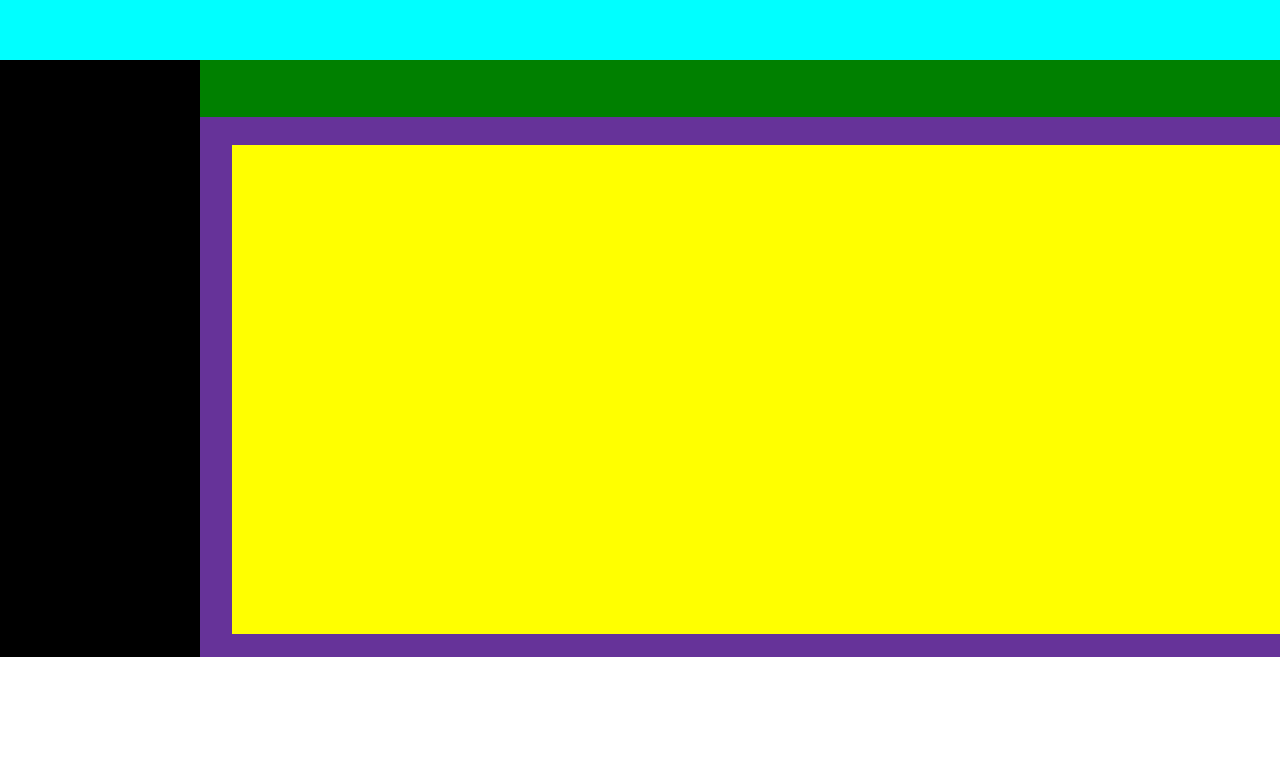
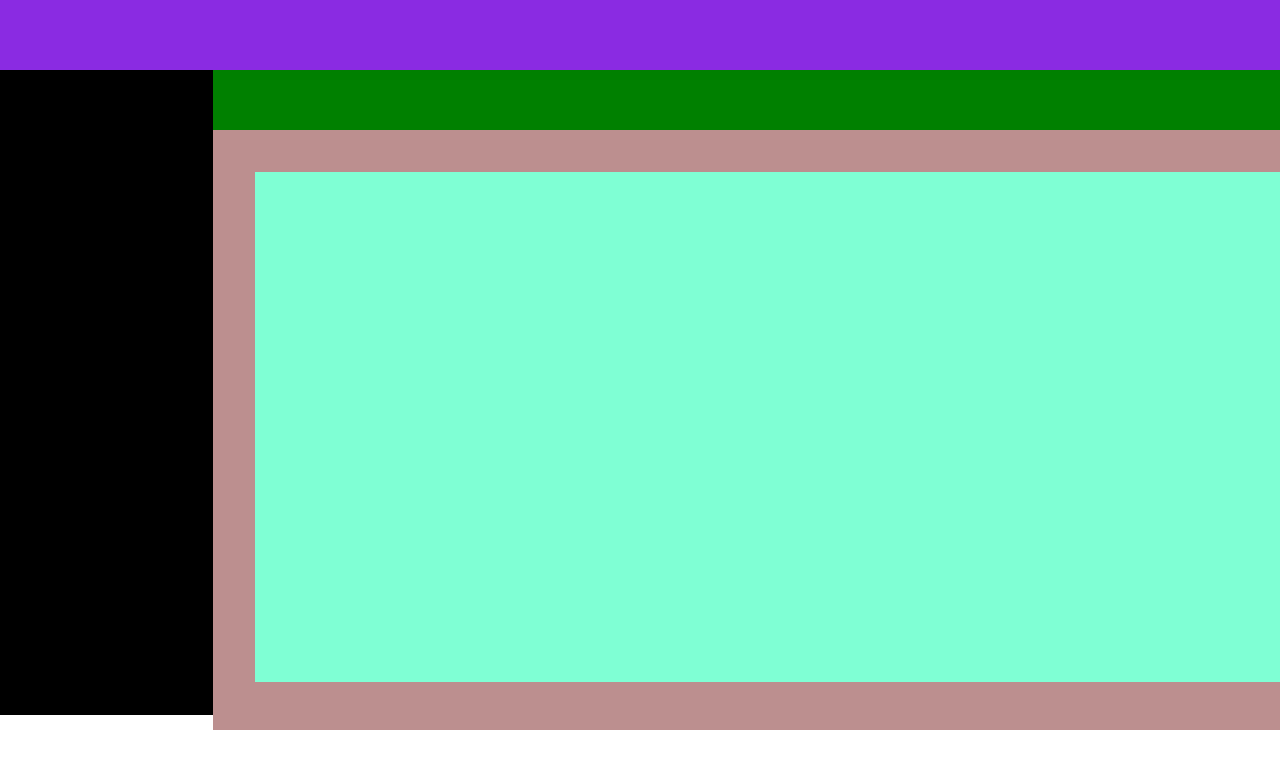
Before and after one commit to ivtlintern2022/Employee_Management, a React (Create React App) app: page / in a window 1280 px wide. Shown: the top 768 px of the page. Built offline with nearby package versions, Linux system fonts and the light colour scheme.

Commit message:
initial commit by sauravarvind

```diff
--- a/public/index.html
+++ b/public/index.html
@@ -6,11 +6,21 @@
     <meta name="viewport" content="width=device-width, initial-scale=1" />
     <meta name="theme-color" content="#000000" />
     <meta name="description" content="Web site created using create-react-app"/>
+
+    <!-- bootstrap links open-->
+
+<!-- CSS only -->
+<link href="https://cdn.jsdelivr.net/npm/bootstrap@5.2.2/dist/css/bootstrap.min.css" rel="stylesheet" integrity="sha384-Zenh87qX5JnK2Jl0vWa8Ck2rdkQ2Bzep5IDxbcnCeuOxjzrPF/et3URy9Bv1WTRi" crossorigin="anonymous">
+
+<!-- JavaScript Bundle with Popper -->
+<script src="https://cdn.jsdelivr.net/npm/bootstrap@5.2.2/dist/js/bootstrap.bundle.min.js" integrity="sha384-OERcA2EqjJCMA+/3y+gxIOqMEjwtxJY7qPCqsdltbNJuaOe923+mo//f6V8Qbsw3" crossorigin="anonymous"></script>
+
+    <!-- bootstrap link ends -->
+
     <style>
       *{
 margin: 0;
-position: relative;
-overflow-x: hidden;
+overflow-y: hidden;
       }
     </style>
     <title>User Management</title>
--- a/src/App.js
+++ b/src/App.js
@@ -5,14 +5,42 @@ import Overallview from "./components/overallview/Overallview";
 import Listview from "./components/listview/Listview";
 
 
+
 function App() {
   return (
     <div className="App">
-     <Topbar/>
-     <Sidebar/>
-     <Header/>
-     <Overallview/>
-     <Listview/>
+<div className="position-sticky">
+<Topbar/>
+</div>
+
+{/* The div grod starts here */}
+<div className="container-fluid">
+{/* div row starts here */}
+    <div className="row" style={{padding:"none"}}>
+    {/* div column starts here */}
+    <div className="col-2 gx-0">
+    <Sidebar/>
+    </div>
+    {/* div column ends here */}
+
+    {/* div column starts here */}
+    <div className="col-10">
+      {/* div row */}
+      <div className="row">
+      <Header/>
+      </div>
+      <div className="row" style={{position:"relative"}}>
+      <Overallview/>
+    <Listview/>
+      </div>
+
+    </div>
+    {/* div column ends here */}
+
+    </div>
+{/* div row ends here */}
+    </div>
+    {/* container-fluid ends here */}
     </div>
   );
 }
--- a/src/components/gridview/gridview.css
+++ b/src/components/gridview/gridview.css
@@ -1,3 +1,3 @@
 .gridview{
-    color: blue;
+    /* color: blue; */
 }
--- a/src/components/header/header.css
+++ b/src/components/header/header.css
@@ -1,8 +1,4 @@
 .header{
     background-color: green;
     height: 60px;
-    position: absolute;
-    width : 1166px;
-    margin-top: -600px;
-    margin-left: 200px;
 }
--- a/src/components/listview/listview.css
+++ b/src/components/listview/listview.css
@@ -1,9 +1,9 @@
 .listview{
-    margin-top: -512px;
-    position: absolute;
-    margin-left: 232px;
-    height: 425px;
-    background-color: yellow;
-    width: 990px;
-    padding: 32px;
+    position:absolute;
+    margin-top: 42px;
+    height: 510px;
+    background-color: aquamarine;
+    margin-left: 42px;
+    margin-right: 42px;
+    width: 1150px;
 }
--- a/src/components/overallview/overallview.css
+++ b/src/components/overallview/overallview.css
@@ -1,8 +1,4 @@
 .overallview{
-  margin-top: -540px;
-  margin-left: 200px;
-  height: 540px;
-    position: absolute;
-    width : 1166px;
-    background-color: rebeccapurple;
+  height: 600px;
+  background-color:rosybrown;
 }
--- a/src/components/sidebar/sidebar.css
+++ b/src/components/sidebar/sidebar.css
@@ -1,10 +1,6 @@
 .sidebar{
-    flex: 4;
     background-color: black;
-    display: flex;
-    flex-direction: column;
-    height: 597px;
-    width: 200px;
-    overflow-y: scroll;
-    position: sticky;
+    height:645px;
+    width: 100%;
+    /* height: 100%; */
 }
--- a/src/components/topbar/topbar.css
+++ b/src/components/topbar/topbar.css
@@ -1,9 +1,5 @@
 .navbar{
-    position: sticky;
-    background-color: aqua;
-    height: 60px;
-    position: sticky;
-    top: 0;
-    display: flex;
-    z-index: 999;
+  height: 70px;
+  background-color: blueviolet;
+  position: sticky;
 }
```
Also changed, not shown: 2 other files (tests, documents, lock files or other folders).
